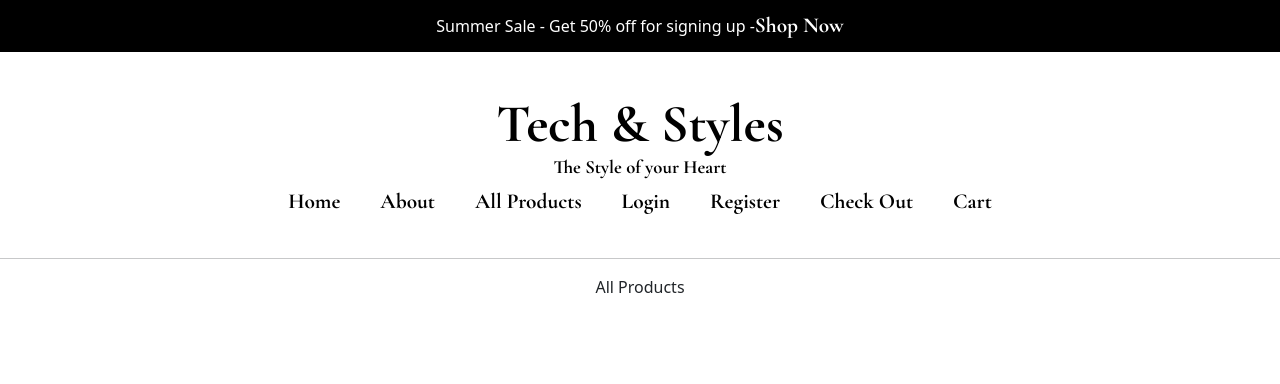
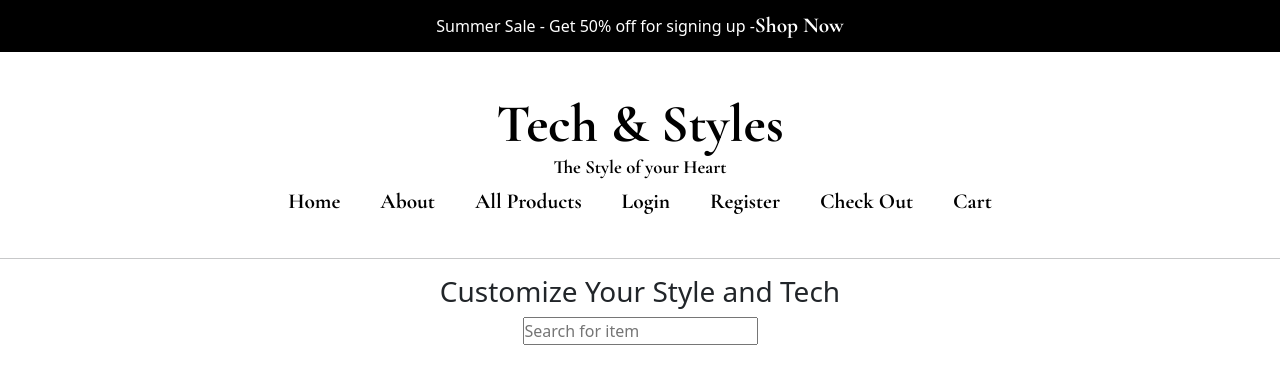
Before and after one commit to Capstone-ACC/My-Capstone, a React (Vite) app: page /main-all-products in a window 1280 px wide. Shown: the top 384 px of the page. Built offline with nearby package versions, Linux system fonts and the light colour scheme; no server answers.

Commit message:
editing login, trying to get required fields, and get a basic search bar

```diff
--- a/src/components/Main.jsx
+++ b/src/components/Main.jsx
@@ -1,9 +1,11 @@
 import React from 'react'
 import{ useState, useEffect } from 'react'
 import { getAllProducts } from './api'
+import SearchBar from './SearchBar'
 
 export default function Main() {
 const [products, setProducts] = useState([])
+// const [searchedProducts, setSearch] = useState("")
 
 useEffect(() => {
     const fetchProducts = async () => {
@@ -19,15 +21,20 @@ useEffect(() => {
     fetchProducts()
 }, [])
 
-
     return (
         <>
          <br/>
          <hr />
 
-         <div>
-           All Products
-         </div>
+         <section>
+            <h3>Customize Your Style and Tech</h3>
+            <SearchBar />
+
+
+
+
+
+         </section>
         </>
       )
     }
--- /dev/null
+++ b/src/components/SearchBar.jsx
@@ -0,0 +1,15 @@
+import React from 'react'
+// import { useState } from 'react'
+
+export default function SearchBar() {
+
+  return (
+     <div className="searchBar">
+        <input
+            type="text"
+            placeholder="Search for item">
+        </input>
+
+    </div>
+  )
+}
```
Also changed, not shown: src/components/Login.jsx (line endings or trailing spaces).
